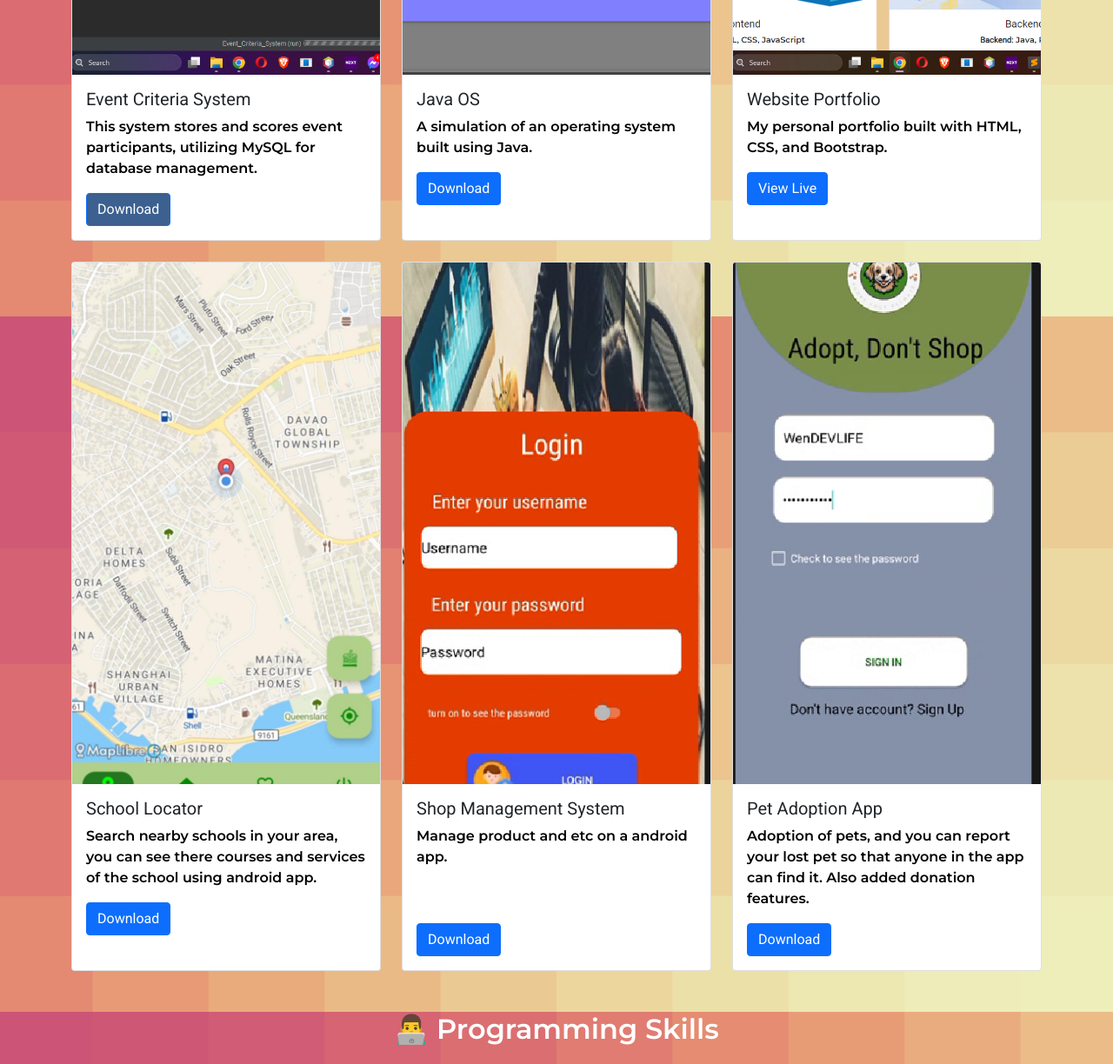
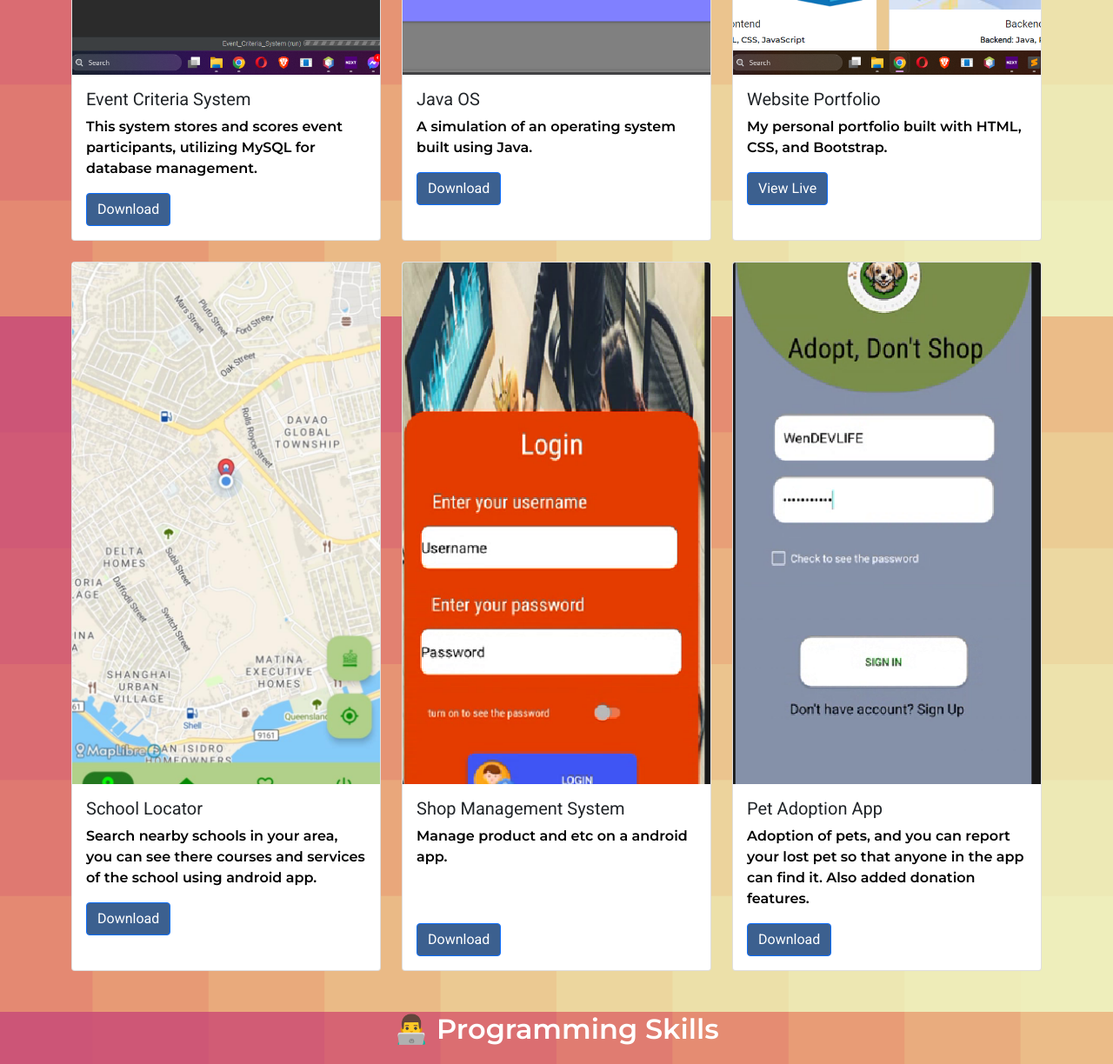
Before and after one commit to WenDEVLIFE/MyPortfolio, a plain HTML site: page index.html in a window 1280 px wide. Shown: the part 2036-3260 px from the top of the page at 87% size. Drawn offline with nearby package versions, Linux system fonts and the light colour scheme.

Commit message:
Change the button color

```diff
--- a/index.html
+++ b/index.html
@@ -20,6 +20,7 @@
     <link rel="stylesheet" type="text/css" href="./style.css">
 </head>
 <body>
+
     <!-- Navbar -->
     <nav class="navbar navbar-expand-lg navbar-light" style="background-color: #358EEF;">
         <a class="navbar-brand" href="#" style="color: aliceblue;">Frouen M. Medina Jr.</a>
@@ -95,7 +96,7 @@
                         <div class="card-body">
                             <h5 class="card-title">Java OS</h5>
                             <p class="card-text " style="color: black;">A simulation of an operating system built using Java.</p>
-                            <a href="https://github.com/WenDEVLIFE/JAVA-OS" class="btn btn-primary">Download</a>
+                            <a href="https://github.com/WenDEVLIFE/JAVA-OS" class="btn btn-primary" style="background-color: #3c608f;">Download</a>
                         </div>
                     </div>
                 </div>
@@ -107,7 +108,7 @@
                         <div class="card-body">
                             <h5 class="card-title">Website Portfolio</h5>
                             <p class="card-text" style="color: black;">My personal portfolio built with HTML, CSS, and Bootstrap.</p>
-                            <a href="#" class="btn btn-primary">View Live</a>
+                            <a href="#" class="btn btn-primary" style="background-color: #3c608f;">View Live</a>
                         </div>
                     </div>
                 </div>
@@ -118,7 +119,7 @@
                         <div class="card-body">
                             <h5 class="card-title" >School Locator</h5>
                             <p class="card-text" style="color: black;">Search nearby schools in your area, you can see there courses and services of the school using android app.</p>
-                            <a href="https://github.com/WenDEVLIFE/School-Locator" class="btn btn-primary">Download</a>
+                            <a href="https://github.com/WenDEVLIFE/School-Locator" class="btn btn-primary" style="background-color: #3c608f;">Download</a>
                         </div>
                     </div>
                 </div>
@@ -130,7 +131,7 @@
                             <h5 class="card-title" >Shop Management System</h5>
                             <p class="card-text" style="color: black;">Manage product and etc on a android app.</p>
                             <br> <br>
-                            <a href="https://github.com/WenDEVLIFE/Mherl-Management-System-App" class="btn btn-primary">Download</a>
+                            <a href="https://github.com/WenDEVLIFE/Mherl-Management-System-App" class="btn btn-primary" style="background-color: #3c608f;">Download</a>
                         </div>
                     </div>
                 </div>
@@ -141,7 +142,7 @@
                         <div class="card-body">
                             <h5 class="card-title" >Pet Adoption App</h5>
                             <p class="card-text" style="color: black;">Adoption of pets, and you can report your lost pet so that anyone in the app can find it. Also added donation features.</p>
-                            <a href="https://github.com/WenDEVLIFE/Pet-Adoption-App?tab=readme-ov-file" class="btn btn-primary">Download</a>
+                            <a href="https://github.com/WenDEVLIFE/Pet-Adoption-App?tab=readme-ov-file" class="btn btn-primary" style="background-color: #3c608f;">Download</a>
                         </div>
                     </div>
                 </div>
```
